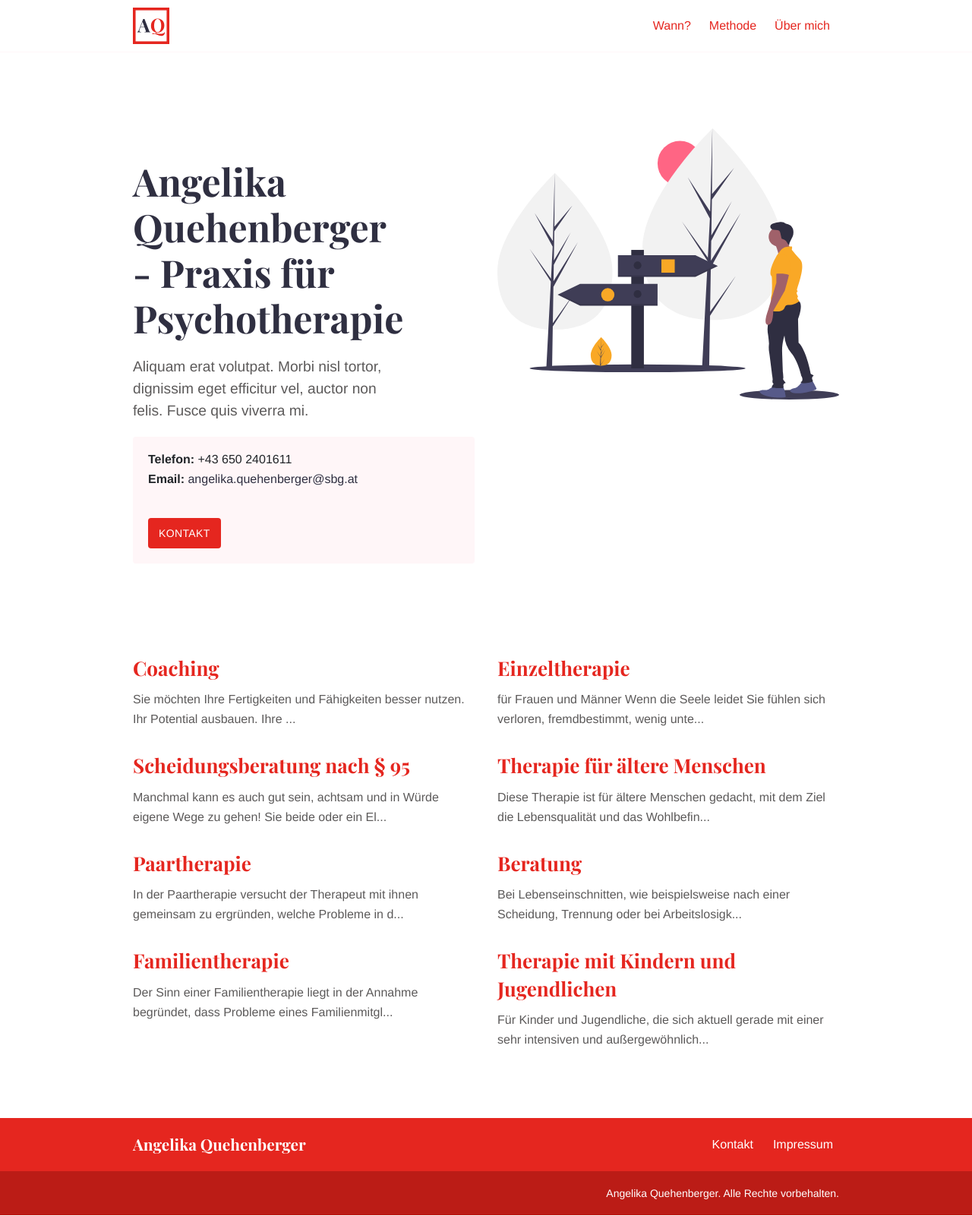
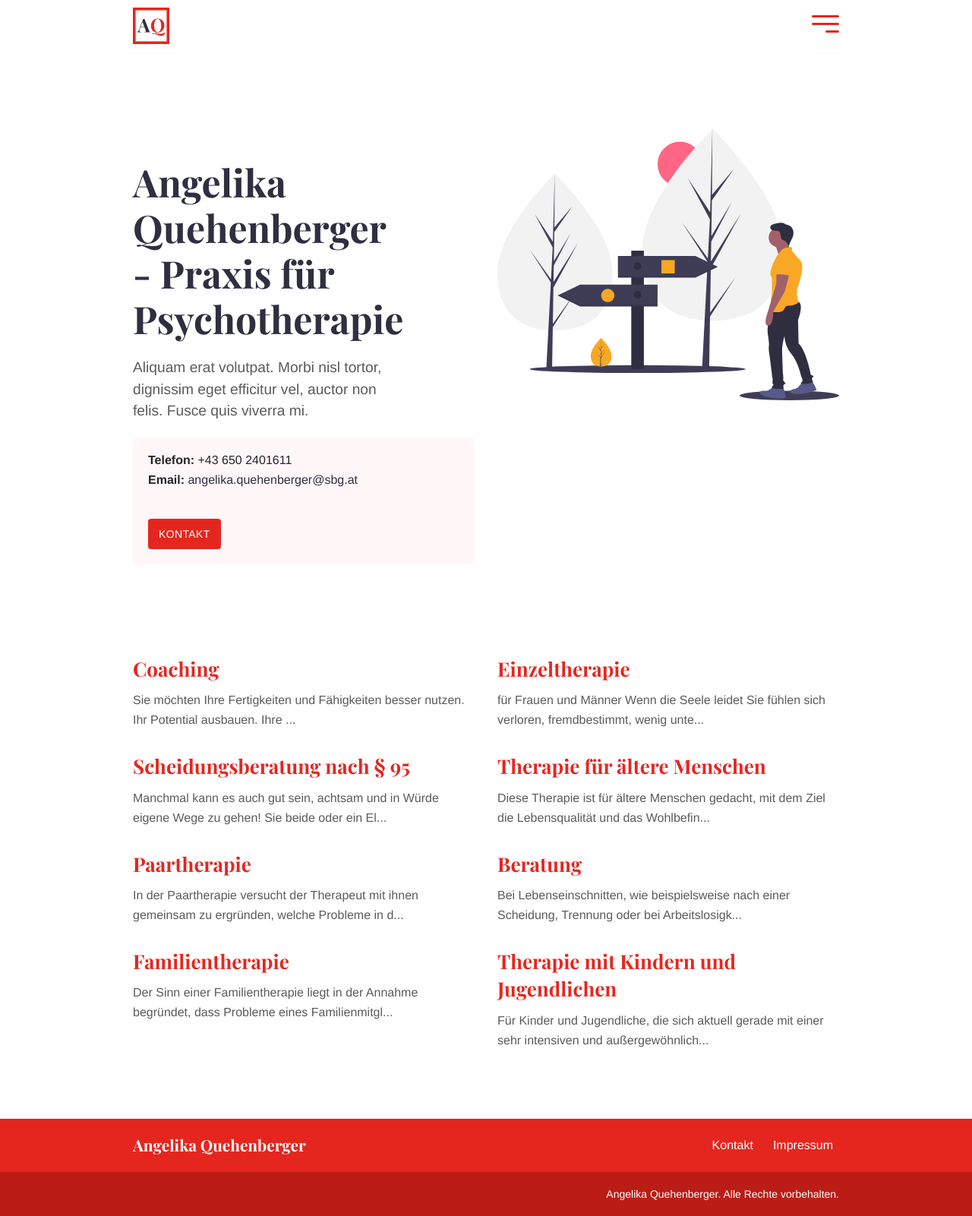
Before and after one commit to dvschnitz/angelika-quehenberger, a Jekyll site: the page built from index.md, in a window 1280 px wide. Shown: the whole page at 76% size. Built offline with Jekyll 4.4.1, drawn with Linux system fonts in a browser that asks for light colours.

Commit message:
Always use mobile menu

```diff
--- a/_sass/components/_hamburger.scss
+++ b/_sass/components/_hamburger.scss
@@ -3,9 +3,9 @@
   outline: none;
   z-index: 30;
   cursor: pointer;
-  @include media-breakpoint-up(md) {
-    display: none;
-  }
+  // @include media-breakpoint-up(md) {
+  //   display: none;
+  // }
   &:focus {
     outline: none;
   }
--- a/_sass/components/_main-menu.scss
+++ b/_sass/components/_main-menu.scss
@@ -1,7 +1,7 @@
 .main-menu {
   display: none;
   @include media-breakpoint-up(md) {
-    display: block;
+    // display: block; // Hide text menu on top
   }
   > ul {
     display: flex;
```
